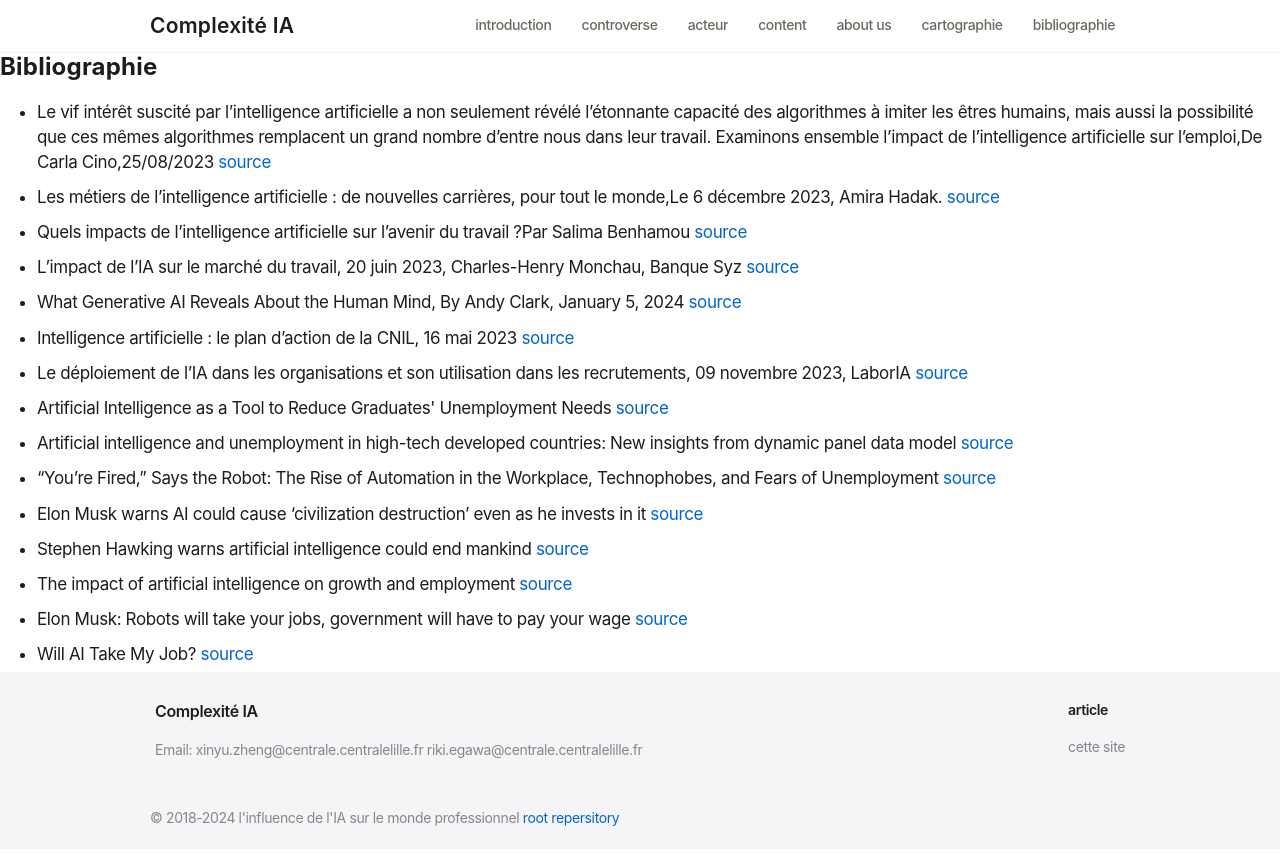
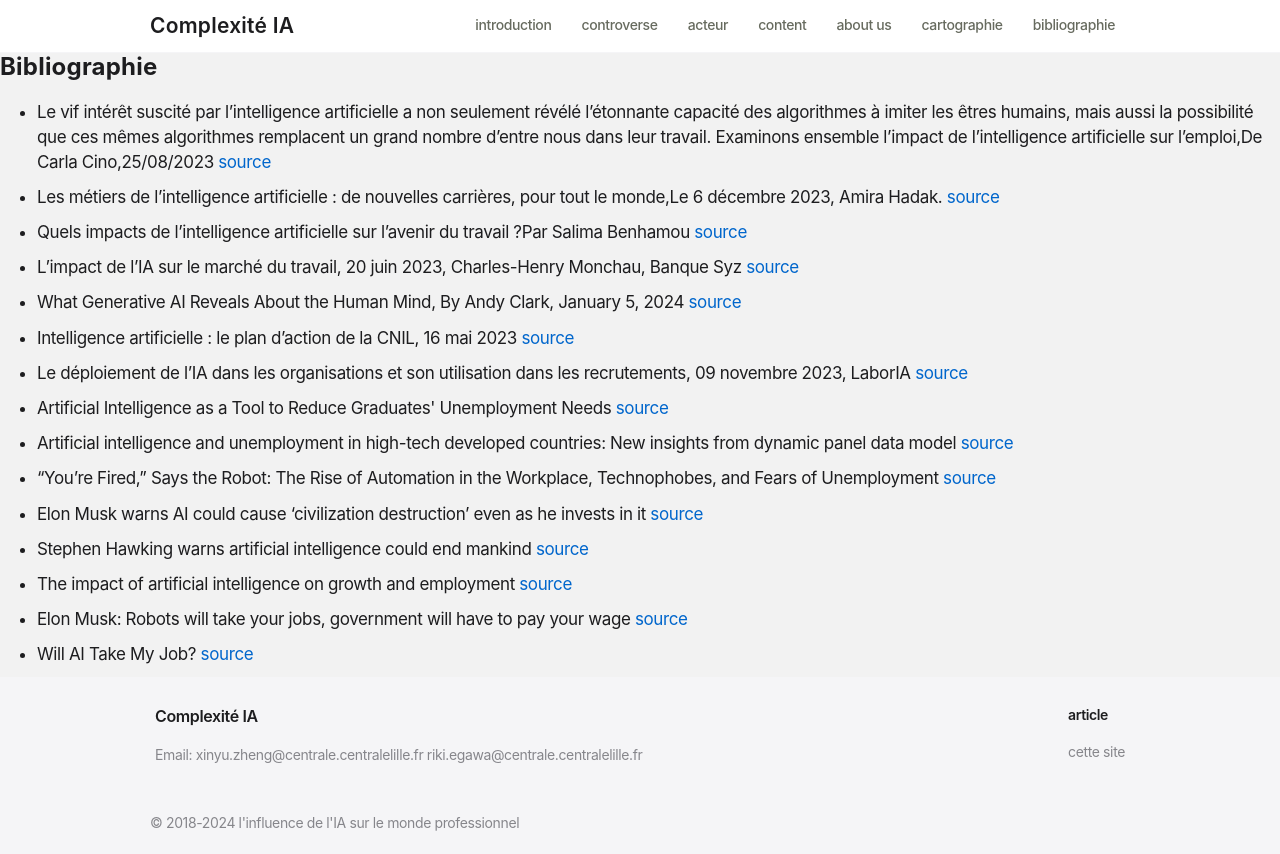
Before and after one commit to gongshangzheng/blog, an Astro site: page /bibli in a window 1280 px wide. Built offline with nearby package versions, Linux system fonts and the light colour scheme; Astro itself is replaced by a stand-in of ours.

Commit message:
bibliographie_changed

```diff
--- a/src/components/Footer.astro
+++ b/src/components/Footer.astro
@@ -40,7 +40,7 @@ const year = date.getFullYear();
       <div class="bottom">
         <div class="copyright">
           &copy; {`2018-${year}  ${SITE_NAME}`}
-          <a href="//github.com/gongshangzheng/blog">root repersitory</a>
+          <!-- <a href="//github.com/gongshangzheng/blog">root repersitory</a> -->
         </div>
       </div>
     </div>
--- a/src/pages/bibli.astro
+++ b/src/pages/bibli.astro
@@ -11,6 +11,7 @@ tags.forEach((tag) => {
 });
 ---
 <BaseLayout primaryTitle="about us">
+  <section class="archive">
   <div class="bibliographie">
     <h2 class="tag-header">Bibliographie</h2>
     <div class="tag-post-list">
@@ -108,4 +109,5 @@ tags.forEach((tag) => {
       </ul>
     </div>
   </div>
+</section>
 </BaseLayout>
```
